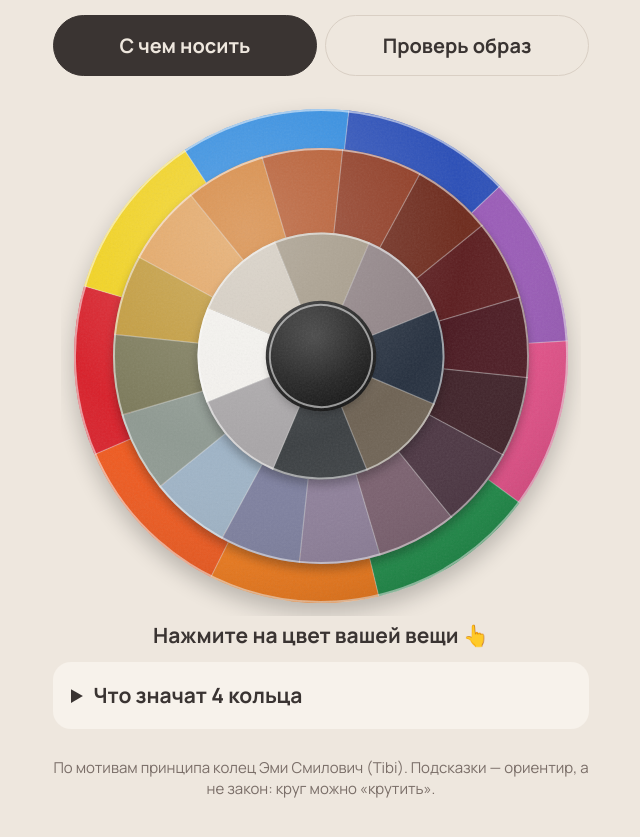
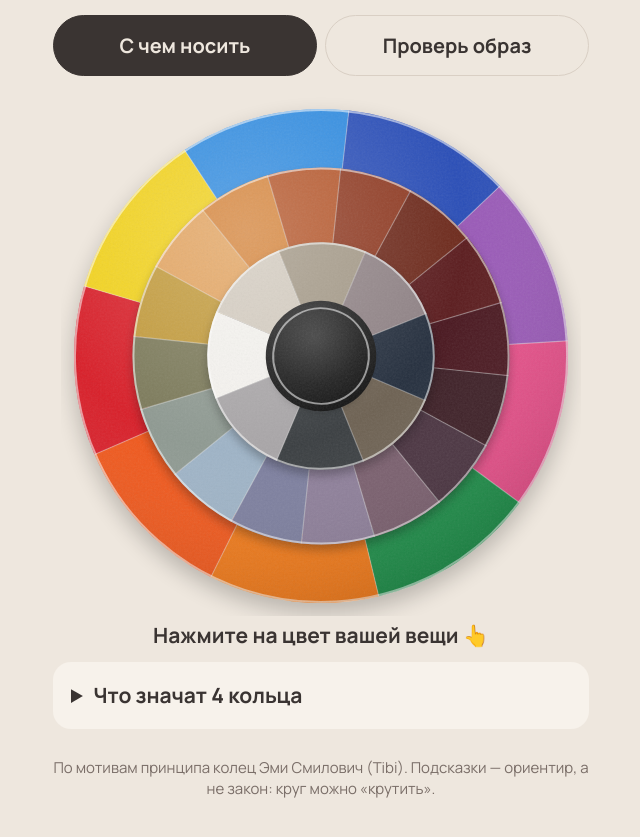
Before and after one commit to stilno-s-medvedevoy/color-wheel, a plain HTML site: page index.html in a window 1280 px wide. Shown: the part 85-922 px from the top of the page, without its empty margins (319-959 px from the left). Drawn offline with nearby package versions, Linux system fonts and the light colour scheme.

Commit message:
Кольцо 4 толще

```diff
--- a/index.html
+++ b/index.html
@@ -184,7 +184,7 @@ function drawWheel(){
  const svg=document.getElementById('svgwheel');
  // Стопка матовых дисков, как у физического круга: снизу самый большой (кольцо 4), сверху меньше, в центре чёрная «шляпка».
  // У каждого диска своя неподвижная тень (видно, что слои лежат друг на друге) и свой поворот.
- const R_OUT={1:32,2:76,3:128,4:152};
+ const R_OUT={1:30,2:70,3:116,4:152};
  const p=(rad,a)=>[rad*Math.cos(a),rad*Math.sin(a)];
  const wedge=(r0,r1,a0,a1)=>{const [x0,y0]=p(r1,a0),[x1,y1]=p(r1,a1),[x2,y2]=p(r0,a1),[x3,y3]=p(r0,a0);
    return `M${x0},${y0}A${r1},${r1} 0 0 1 ${x1},${y1}L${x2},${y2}A${r0},${r0} 0 0 0 ${x3},${y3}Z`};
@@ -225,7 +225,7 @@ function initSpin(svg){
  let drag=null,last=null,lastT=0,moved=0,startEl=null,idle=true,idleTimer=null;
  const center=()=>{const r=svg.getBoundingClientRect();return [r.left+r.width/2,r.top+r.height/2,r.width/320]};
  const angleAt=e=>{const [cx,cy]=center();return Math.atan2(e.clientY-cy,e.clientX-cx)*180/Math.PI};
- const ringAt=e=>{const [cx,cy,k]=center();const d=Math.hypot(e.clientX-cx,e.clientY-cy)/k;return d<33?1:d<77?2:d<129?3:4};
+ const ringAt=e=>{const [cx,cy,k]=center();const d=Math.hypot(e.clientX-cx,e.clientY-cy)/k;return d<31?1:d<71?2:d<117?3:4};
  const apply=o=>o.g.setAttribute('transform',`rotate(${o.ang})`);
  function frame(){
   for(const k in R){const o=R[k];if(drag===o)continue;
--- a/sw.js
+++ b/sw.js
@@ -1,6 +1,6 @@
 // Offline support. Pages: network first, so updates show up immediately; cache is the fallback offline.
 // Images/fonts: cache first.
-const CACHE = "color-wheel-v13";
+const CACHE = "color-wheel-v14";
 const FILES = ["./", "./index.html", "./manifest.webmanifest", "./icon-192.png", "./icon-512.png", "./apple-touch-icon.png"];
 self.addEventListener("install", e => e.waitUntil(caches.open(CACHE).then(c => c.addAll(FILES)).then(() => self.skipWaiting())));
 self.addEventListener("activate", e => e.waitUntil(
```
Also changed, not shown: apple-touch-icon.png, icon-192.png, icon-512.png.
